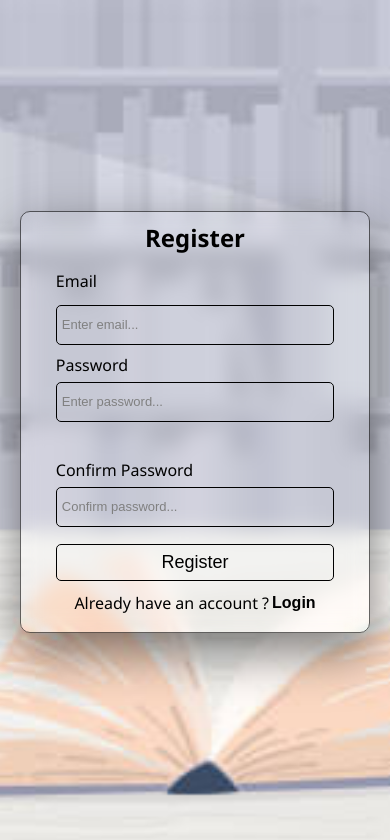
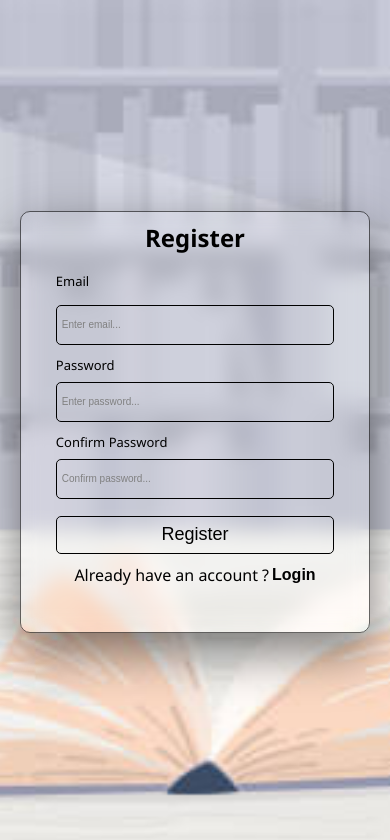
Before and after one commit to Sufiyan3101/PDF-RAG, a React (Vite) app: page /register in a window 390 px wide. Shown: the top 840 px of the page. Built offline with nearby package versions, Linux system fonts and the light colour scheme; no server answers.

Commit message:
update login and reg screen

```diff
--- a/src/styles/login.css
+++ b/src/styles/login.css
@@ -213,9 +213,9 @@
     font-size: x-large;
   }
   .usernameOrEmailLabel, .passLabel{
-    font-size: medium;
+    font-size: small;
   }
   .usernameOrEmailInput, .usernameOrEmailInput::placeholder, .passInput, .passInput::placeholder{
-    font-size: small;
+    font-size: x-small;
   }
 }
--- a/src/styles/register.css
+++ b/src/styles/register.css
@@ -175,12 +175,9 @@
     font-size: x-large;
   }
   .usernameOrEmailLabelReg, .passLabelReg, .confirmpassLabelReg{
-    font-size: medium;
+    font-size: small;
   }
   .usernameOrEmailInputReg, .usernameOrEmailInputReg::placeholder, .passInputReg, .passInputReg::placeholder{
-    font-size: small;
-  }
-  .confirmpassLabelReg{
-    margin-top: 10%;
+    font-size: x-small;
   }
 }
```
